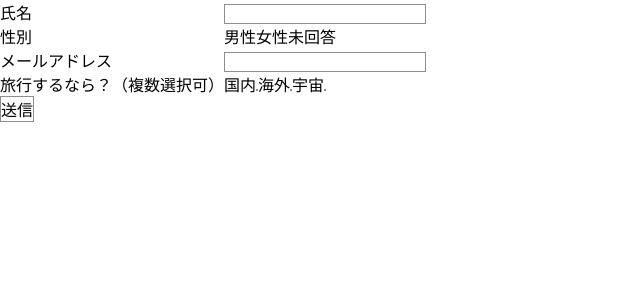
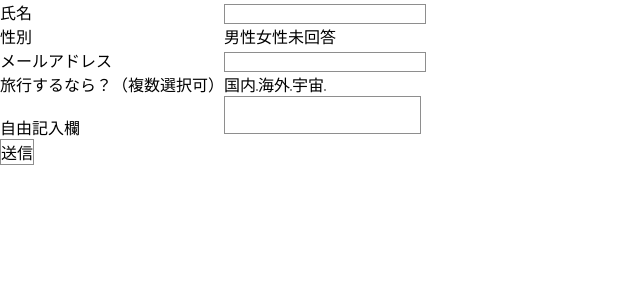
Before and after one commit to PK-Yakkun/react-form-sample, a Next.js app in the folder react-form-sample/: page / in a window 1280 px wide. Shown: the top 300 px of the page, without its empty margins (0-640 px from the left). Built offline with nearby package versions, Linux system fonts and the light colour scheme.

Commit message:
feat: フォーム項目の更新

```diff
--- a/react-form-sample/src/pages/index.tsx
+++ b/react-form-sample/src/pages/index.tsx
@@ -10,6 +10,7 @@ type FormValues = {
   domestic: boolean;
   abroad: boolean;
   space: boolean;
+  comment: string;
 };
 
 const Home: NextPage = () => {
@@ -33,15 +34,18 @@ const Home: NextPage = () => {
   /**
    * 各項目のログ監視用 コメントアウトして利用する
    */
-  console.log("name:", watch("name"));
-  console.log("email:", watch("email"));
-  console.log("gender:", watch("gender"));
-  console.log("travel:", watch("domestic"), watch("abroad"), watch("space"));
+  // console.log("name:", watch("name"));
+  // console.log("email:", watch("email"));
+  // console.log("gender:", watch("gender"));
+  // console.log("travel:", watch("domestic"), watch("abroad"), watch("space"));
+  // console.log("comment:", watch("comment"));
+
   return (
     <main>
       {/* "handleSubmit" は "onSubmit" を実行する前に入力検証を行う */}
       <form onSubmit={handleSubmit(onSubmit)}>
         <table>
+          <tbody>
             <tr>
               <th>
                 <label htmlFor="name">氏名</label>
@@ -90,8 +94,8 @@ const Home: NextPage = () => {
                   value="other"
                 />
                 <label htmlFor="other">未回答</label>
+                {errors.gender && <span>性別は必須項目です</span>}
               </td>
-            {errors.gender && <span>性別は必須項目です</span>}
             </tr>
             <tr>
               <th>
@@ -133,6 +137,17 @@ const Home: NextPage = () => {
                 />
               </td>
             </tr>
+            <tr>
+              <th>自由記入欄</th>
+              <td>
+                <textarea
+                  id="comment"
+                  {...register("comment")}
+                  style={{ border: "1px solid #8e8e8e" }}
+                />
+              </td>
+            </tr>
+          </tbody>
         </table>
 
         <button type="submit" style={{ border: "1px solid #8e8e8e" }}>
```
Lines whose indentation alone changed are shown as unchanged.
